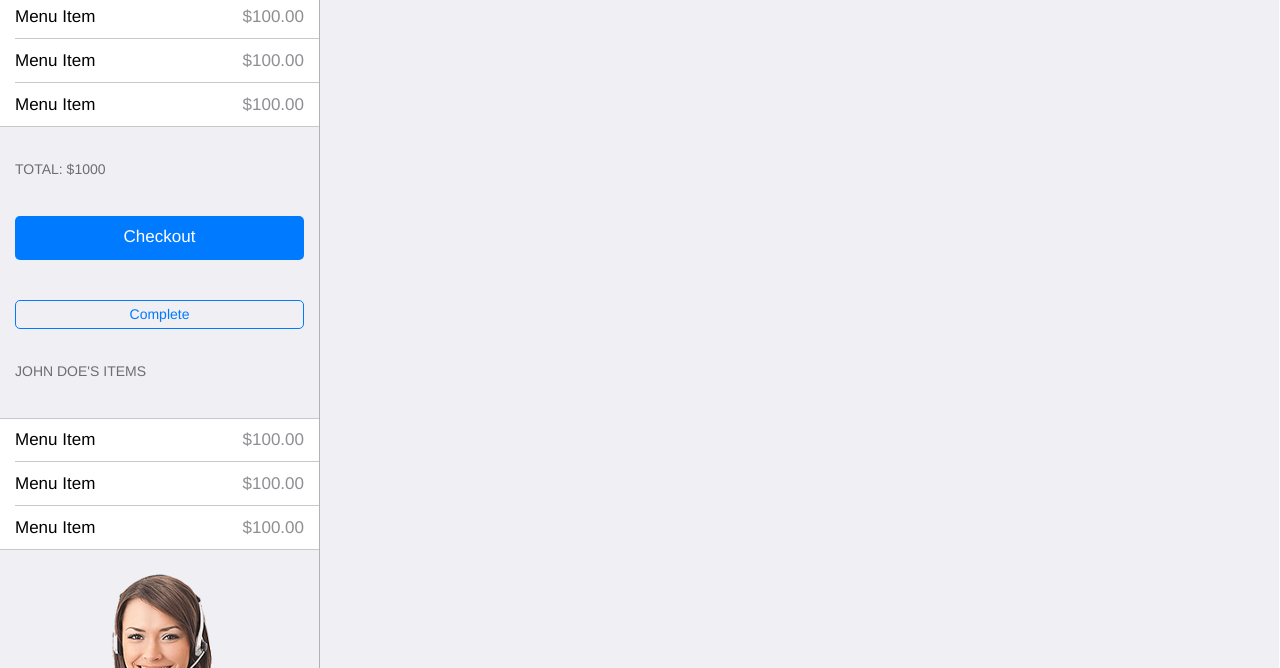
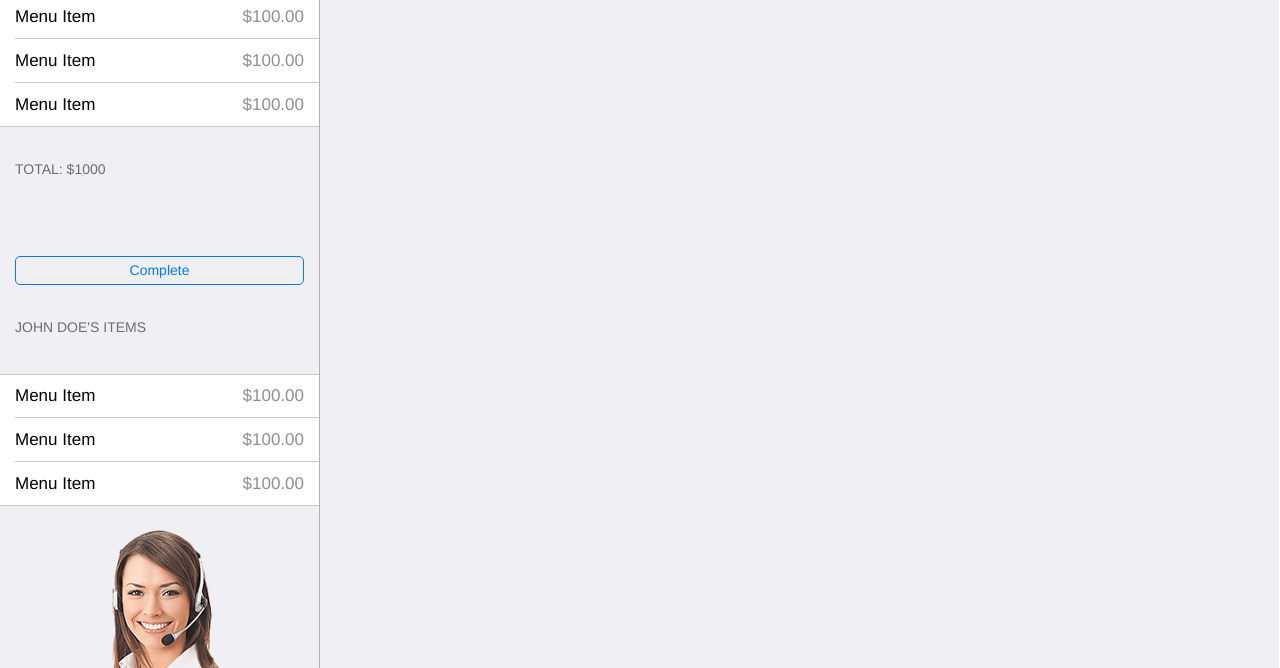
Before and after one commit to DomTheDeveloper/DriveThruPlus, a plain HTML site: page index.html in a window 1280 px wide. Both pictures are taken after a click on the link "Checkout". Shown: the part 132-800 px from the top of the page. Drawn offline with Linux system fonts and the light colour scheme; a script that the page names is missing.

Commit message:
checkout button disappear when clicked

```diff
--- a/index.html
+++ b/index.html
@@ -85,8 +85,8 @@
                         </div>
                         <div class="content-block-title">Total: $<span id="cart-total">1000</span></div>
                         <div class="content-block">
-                            <a href="#" class="button button-big button-fill" onclick="showText()">Checkout</a>
-                            <form id="checkout" method="post" action="/checkout" style="display: none">
+                            <a href="#" class="button button-big button-fill" onclick="showText()" id="checkout-btn">Checkout</a>
+                            <form id="checkout" method="POST" action="/checkout" style="display: none">
                                 <div id="dropin" style="padding-top: 25px; padding-bottom: 15px"></div>
                                 <input type="submit" value="Complete" class="button">
                             </form>
--- a/static/js/main.js
+++ b/static/js/main.js
@@ -63,4 +63,5 @@ $(function() {
 
     function showText() {
         document.getElementById("checkout").style.display="inline";
+        document.getElementById("checkout-btn").style.display="none";
     }
```
